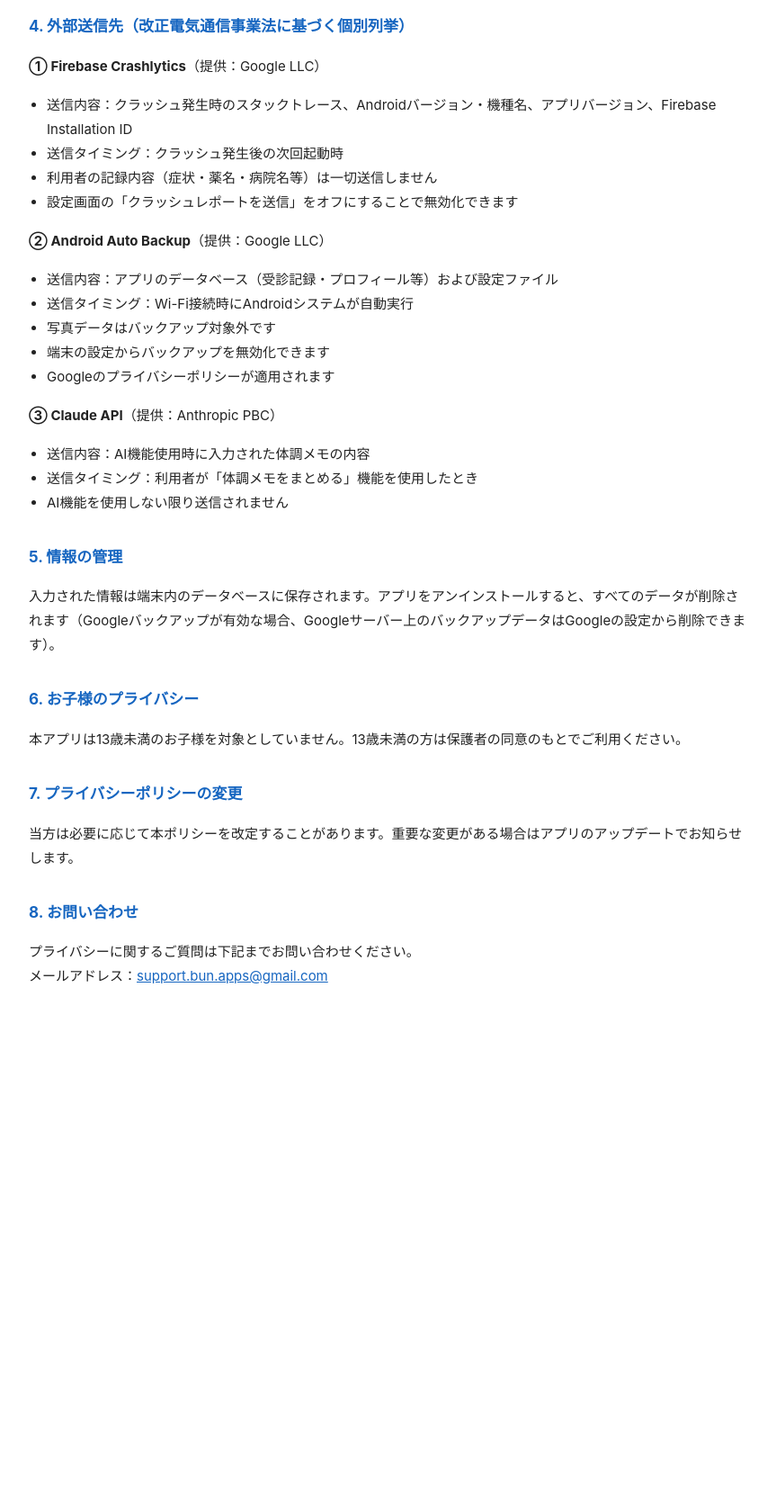
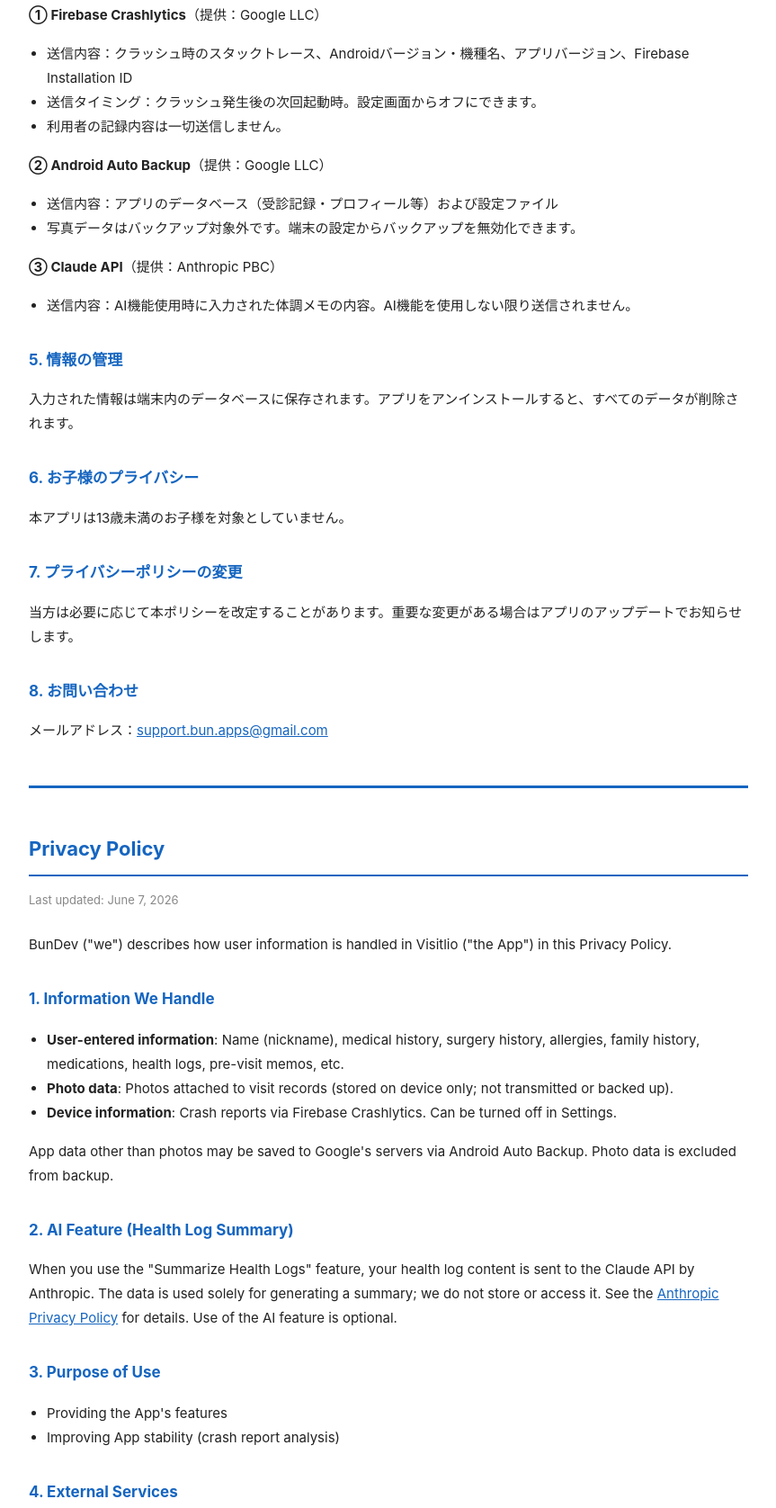
Before and after one commit to support-bun-apps/visitlio-privacy, a plain HTML site: page index.html in a window 1280 px wide. Shown: the part 854-2530 px from the top of the page at 90% size, without its empty margins (208-1071 px from the left). Before the commit the page ends 1991 px from the top, so only its background shows below. Drawn offline with Linux system fonts and the light colour scheme.

Commit message:
Update index.html

```diff
--- a/index.html
+++ b/index.html
@@ -3,7 +3,7 @@
 <head>
 <meta charset="UTF-8">
 <meta name="viewport" content="width=device-width, initial-scale=1.0">
-<title>プライバシーポリシー - Visitlio</title>
+<title>プライバシーポリシー / Privacy Policy - Visitlio</title>
 <style>
   body { font-family: -apple-system, BlinkMacSystemFont, "Helvetica Neue", sans-serif; max-width: 800px; margin: 0 auto; padding: 24px 16px; color: #222; line-height: 1.8; }
   h1 { font-size: 22px; border-bottom: 2px solid #1565C0; padding-bottom: 8px; color: #1565C0; }
@@ -12,26 +12,27 @@
   ul { padding-left: 20px; }
   .updated { color: #888; font-size: 13px; margin-bottom: 24px; }
   a { color: #1565C0; }
+  .lang-divider { border: none; border-top: 3px solid #1565C0; margin: 48px 0; }
 </style>
 </head>
 <body>
+
+<!-- 日本語 -->
 <h1>プライバシーポリシー</h1>
 <p class="updated">最終更新日：2026年6月7日</p>
 
 <p>BunDev（以下「当方」）は、Visitlio（以下「本アプリ」）における利用者の個人情報の取り扱いについて、以下のとおりプライバシーポリシーを定めます。</p>
 
 <h2>1. 収集する情報</h2>
-<p>本アプリは以下の情報を取り扱います。</p>
 <ul>
   <li><strong>利用者が入力した情報</strong>：お名前（ニックネーム）、既往歴、手術歴、アレルギー情報、家族歴、服薬情報、体調メモ、診察前メモ等</li>
   <li><strong>写真データ</strong>：通院記録に添付した写真（端末内にのみ保存。外部送信・バックアップは行いません）</li>
   <li><strong>端末情報</strong>：クラッシュレポート（Firebase Crashlyticsによる）。設定画面からオフにできます。</li>
 </ul>
-<p>写真を除くアプリデータ（受診記録・設定等）は、Androidの自動バックアップ機能によりGoogleのサーバーに保存される場合があります（後述「外部送信先」を参照）。写真データはバックアップ対象外です。</p>
+<p>写真を除くアプリデータ（受診記録・設定等）は、Androidの自動バックアップ機能によりGoogleのサーバーに保存される場合があります。写真データはバックアップ対象外です。</p>
 
 <h2>2. AI機能（体調メモのまとめ）について</h2>
-<p>本アプリの「体調メモをまとめる」機能を使用した場合、入力された体調メモの内容がAnthropicが提供するClaude API（外部サービス）に送信されます。送信されたデータはAIによる文章生成にのみ使用され、当方はその内容を保存・閲覧しません。Anthropic社のデータ取り扱いについては、<a href="https://www.anthropic.com/privacy" target="_blank">Anthropic プライバシーポリシー</a>をご参照ください。</p>
-<p>AI機能の使用は任意です。使用しない場合は手動入力でご利用いただけます。</p>
+<p>「体調メモをまとめる」機能を使用した場合、入力された体調メモの内容がAnthropicが提供するClaude API（外部サービス）に送信されます。送信データはAIによる文章生成にのみ使用され、当方はその内容を保存・閲覧しません。Anthropic社のデータ取り扱いについては、<a href="https://www.anthropic.com/privacy" target="_blank">Anthropic プライバシーポリシー</a>をご参照ください。AI機能の使用は任意です。</p>
 
 <h2>3. 情報の利用目的</h2>
 <ul>
@@ -40,43 +41,75 @@
 </ul>
 
 <h2>4. 外部送信先（改正電気通信事業法に基づく個別列挙）</h2>
-
 <p><strong>① Firebase Crashlytics</strong>（提供：Google LLC）</p>
 <ul>
-  <li>送信内容：クラッシュ発生時のスタックトレース、Androidバージョン・機種名、アプリバージョン、Firebase Installation ID</li>
-  <li>送信タイミング：クラッシュ発生後の次回起動時</li>
-  <li>利用者の記録内容（症状・薬名・病院名等）は一切送信しません</li>
-  <li>設定画面の「クラッシュレポートを送信」をオフにすることで無効化できます</li>
+  <li>送信内容：クラッシュ時のスタックトレース、Androidバージョン・機種名、アプリバージョン、Firebase Installation ID</li>
+  <li>送信タイミング：クラッシュ発生後の次回起動時。設定画面からオフにできます。</li>
+  <li>利用者の記録内容は一切送信しません。</li>
 </ul>
-
 <p><strong>② Android Auto Backup</strong>（提供：Google LLC）</p>
 <ul>
   <li>送信内容：アプリのデータベース（受診記録・プロフィール等）および設定ファイル</li>
-  <li>送信タイミング：Wi-Fi接続時にAndroidシステムが自動実行</li>
-  <li>写真データはバックアップ対象外です</li>
-  <li>端末の設定からバックアップを無効化できます</li>
-  <li>Googleのプライバシーポリシーが適用されます</li>
+  <li>写真データはバックアップ対象外です。端末の設定からバックアップを無効化できます。</li>
 </ul>
-
 <p><strong>③ Claude API</strong>（提供：Anthropic PBC）</p>
 <ul>
-  <li>送信内容：AI機能使用時に入力された体調メモの内容</li>
-  <li>送信タイミング：利用者が「体調メモをまとめる」機能を使用したとき</li>
-  <li>AI機能を使用しない限り送信されません</li>
+  <li>送信内容：AI機能使用時に入力された体調メモの内容。AI機能を使用しない限り送信されません。</li>
 </ul>
 
 <h2>5. 情報の管理</h2>
-<p>入力された情報は端末内のデータベースに保存されます。アプリをアンインストールすると、すべてのデータが削除されます（Googleバックアップが有効な場合、Googleサーバー上のバックアップデータはGoogleの設定から削除できます）。</p>
+<p>入力された情報は端末内のデータベースに保存されます。アプリをアンインストールすると、すべてのデータが削除されます。</p>
 
 <h2>6. お子様のプライバシー</h2>
-<p>本アプリは13歳未満のお子様を対象としていません。13歳未満の方は保護者の同意のもとでご利用ください。</p>
+<p>本アプリは13歳未満のお子様を対象としていません。</p>
 
 <h2>7. プライバシーポリシーの変更</h2>
 <p>当方は必要に応じて本ポリシーを改定することがあります。重要な変更がある場合はアプリのアップデートでお知らせします。</p>
 
 <h2>8. お問い合わせ</h2>
-<p>プライバシーに関するご質問は下記までお問い合わせください。<br>
-メールアドレス：<a href="mailto:support.bun.apps@gmail.com">support.bun.apps@gmail.com</a></p>
+<p>メールアドレス：<a href="mailto:support.bun.apps@gmail.com">support.bun.apps@gmail.com</a></p>
+
+<hr class="lang-divider">
+
+<!-- English -->
+<h1>Privacy Policy</h1>
+<p class="updated">Last updated: June 7, 2026</p>
+
+<p>BunDev ("we") describes how user information is handled in Visitlio ("the App") in this Privacy Policy.</p>
+
+<h2>1. Information We Handle</h2>
+<ul>
+  <li><strong>User-entered information</strong>: Name (nickname), medical history, surgery history, allergies, family history, medications, health logs, pre-visit memos, etc.</li>
+  <li><strong>Photo data</strong>: Photos attached to visit records (stored on device only; not transmitted or backed up).</li>
+  <li><strong>Device information</strong>: Crash reports via Firebase Crashlytics. Can be turned off in Settings.</li>
+</ul>
+<p>App data other than photos may be saved to Google's servers via Android Auto Backup. Photo data is excluded from backup.</p>
+
+<h2>2. AI Feature (Health Log Summary)</h2>
+<p>When you use the "Summarize Health Logs" feature, your health log content is sent to the Claude API by Anthropic. The data is used solely for generating a summary; we do not store or access it. See the <a href="https://www.anthropic.com/privacy" target="_blank">Anthropic Privacy Policy</a> for details. Use of the AI feature is optional.</p>
+
+<h2>3. Purpose of Use</h2>
+<ul>
+  <li>Providing the App's features</li>
+  <li>Improving App stability (crash report analysis)</li>
+</ul>
+
+<h2>4. External Services</h2>
+<p><strong>① Firebase Crashlytics</strong> (Google LLC) — crash stack traces, device info, app version, Firebase Installation ID. Transmitted on next launch after a crash. User record content is never sent. Can be disabled in Settings.</p>
+<p><strong>② Android Auto Backup</strong> (Google LLC) — app database and settings, auto-transmitted on Wi-Fi. Photos excluded. Can be disabled in device Settings.</p>
+<p><strong>③ Claude API</strong> (Anthropic PBC) — health log content, only when AI feature is used.</p>
+
+<h2>5. Data Management</h2>
+<p>All data is stored on your device and deleted when you uninstall the App.</p>
+
+<h2>6. Children's Privacy</h2>
+<p>This App is not directed at children under 13.</p>
+
+<h2>7. Changes to This Policy</h2>
+<p>We may revise this policy as necessary. Significant changes will be communicated via an App update.</p>
+
+<h2>8. Contact</h2>
+<p>Email: <a href="mailto:support.bun.apps@gmail.com">support.bun.apps@gmail.com</a></p>
 
 </body>
 </html>
```
